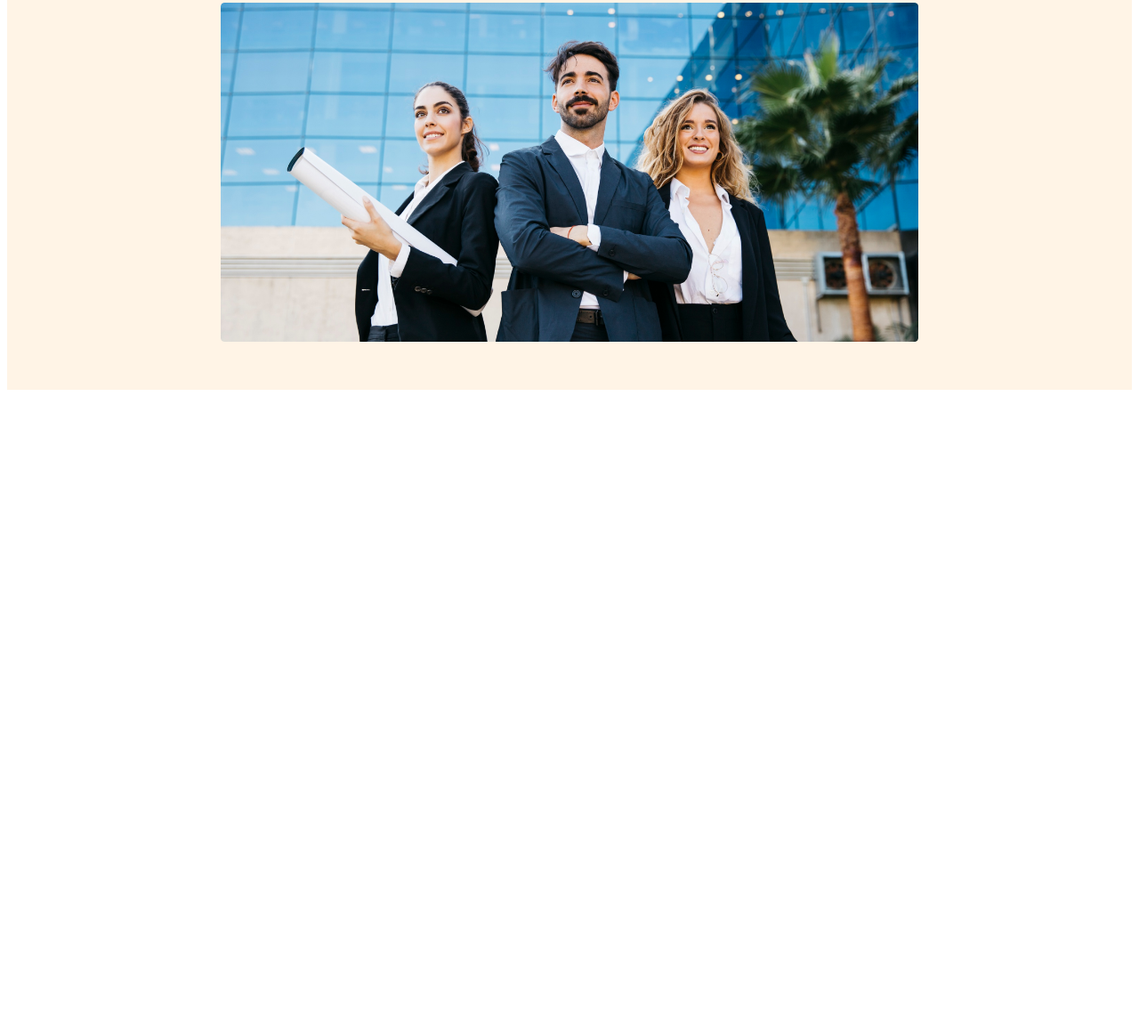
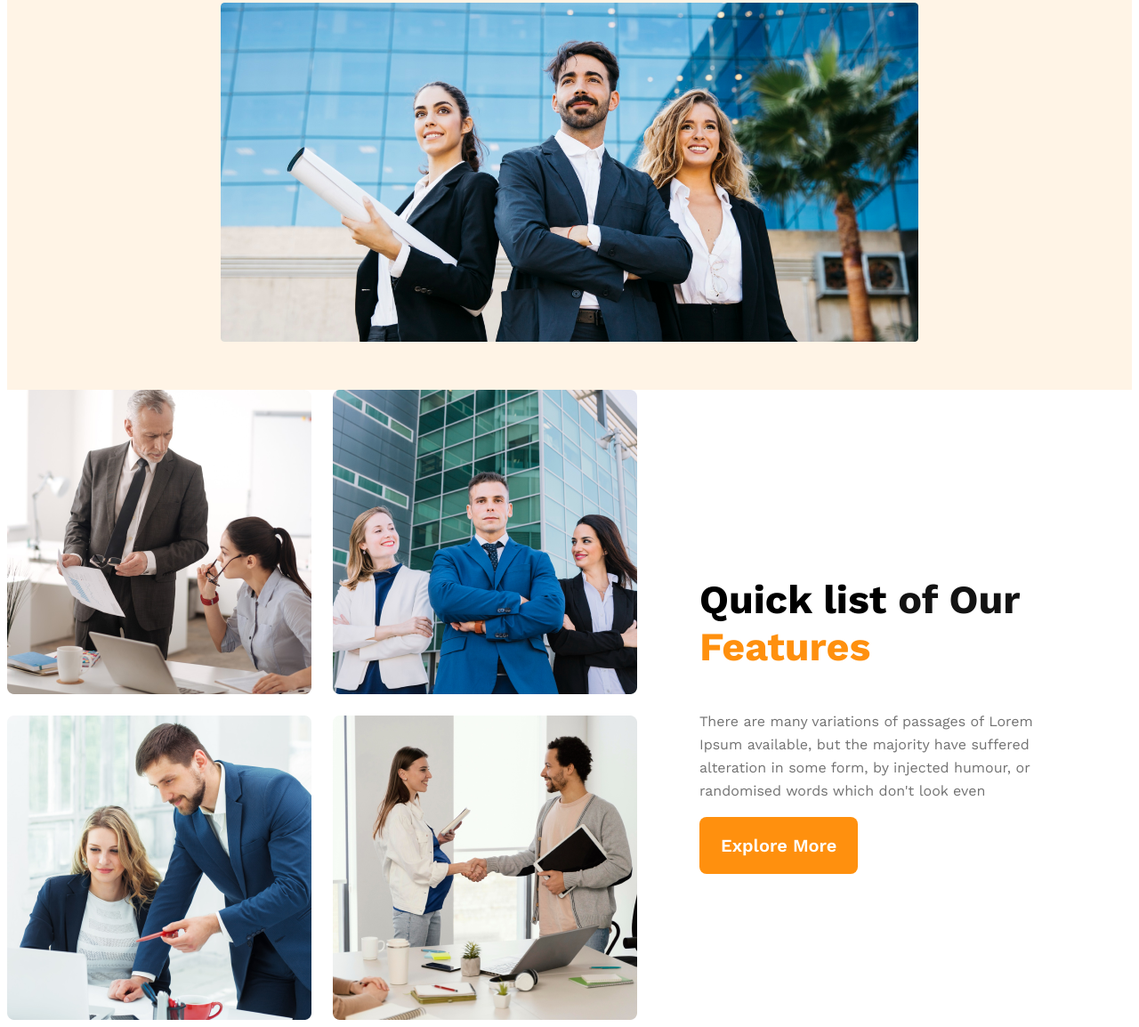
Before and after one commit to shahadat500441/g3-architects-website, a plain HTML site: page index.html in a window 1280 px wide. Shown: the part 587-1741 px from the top of the page at 89% size. Before the commit the page ends 1033 px from the top, so only its background shows below. Drawn offline with nearby package versions, Linux system fonts and the light colour scheme.

Commit message:
teams section complete

```diff
--- a/index.html
+++ b/index.html
@@ -9,6 +9,7 @@
 </head>
 
 <body>
+    <!-- header start -->
     <header>
         <nav>
             <h3 class="nav-title">G3 Architects</h3>
@@ -30,9 +31,26 @@
             <img src="images/banner.png" alt="">
         </div>
     </header>
+    <!-- header end -->
 
     <main>
+        <!-- teams section start -->
+       <section class="teams-container">
+        <div class="teams-img-container">
+            <img src="images/team1.png" alt="">
+            <img src="images/team2.png" alt="">
+            <img src="images/team3.png" alt="">
+            <img src="images/team4.png" alt="">
 
+        </div >
+
+
+        <div class="teams-content">
+            <h3 class="teams-title"> <span class="quick-list">Quick list</span> <span class="of-our"> of Our</span> <span class="features">Features</span> </h3>
+            <p class="teams-description">There are many variations of passages of Lorem Ipsum available, but the majority have suffered alteration in some form, by injected humour, or randomised words which don't look even</p>
+            <button class="btn-primary">Explore More</button>
+        </div>
+       </section>
     </main>
 
     <footer>
--- a/styles/style.css
+++ b/styles/style.css
@@ -97,7 +97,7 @@ nav li a {
 
 }
 
-/* tablet devices */
+/* tablet   or medium devices*/
 @media screen and (min-width:577px) and (max-width:960px) {
     header {
         padding: 70px;
@@ -108,3 +108,43 @@ nav li a {
     }
 
 }
+/* main section styles */
+main{
+    max-width: 1300px;
+    margin: 0 auto;
+}
+/* teams styles */
+.teams-container{
+    display: flex;
+    align-items: center;
+}
+.teams-img-container{
+    display: grid;
+    grid-template-columns: repeat(2, 1fr);
+    gap:1.5rem;
+
+}
+.teams-content{
+    padding: 0px 70px;
+}
+.teams-title{
+    font-size: 2.8rem;
+}
+.teams-title .uick-list{
+    color:#727272;
+    font-weight: 500;
+}
+.teams-title .of-our{
+    color:#131313;
+    font-weight: 700;
+
+}
+.teams-title .features{
+    color: #FF900E;
+    font-weight: 700;
+}
+.teams-description{
+    color:#727272;
+    font-size: 1rem;
+    line-height: 26px; /* 162.5% */
+}
```
